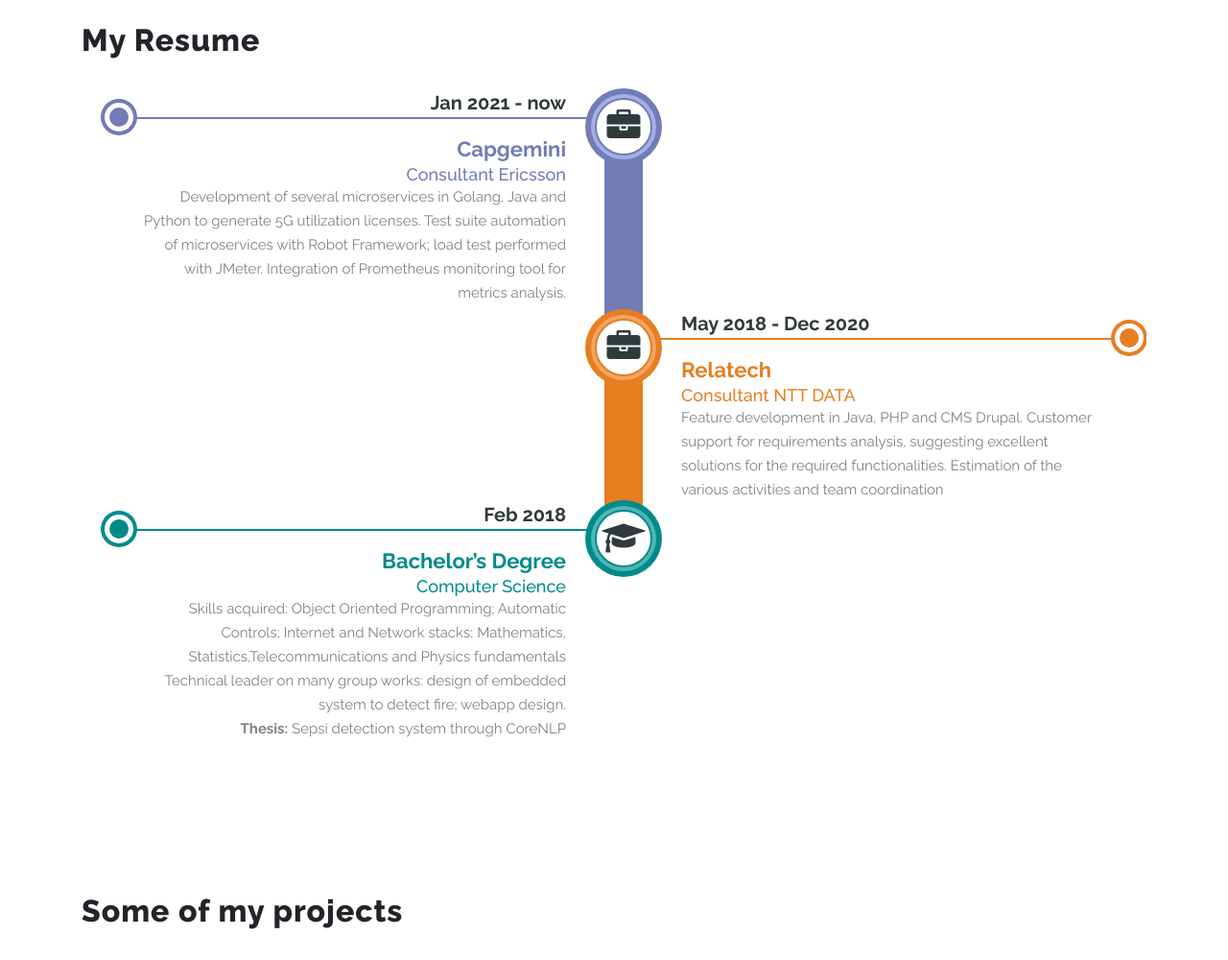
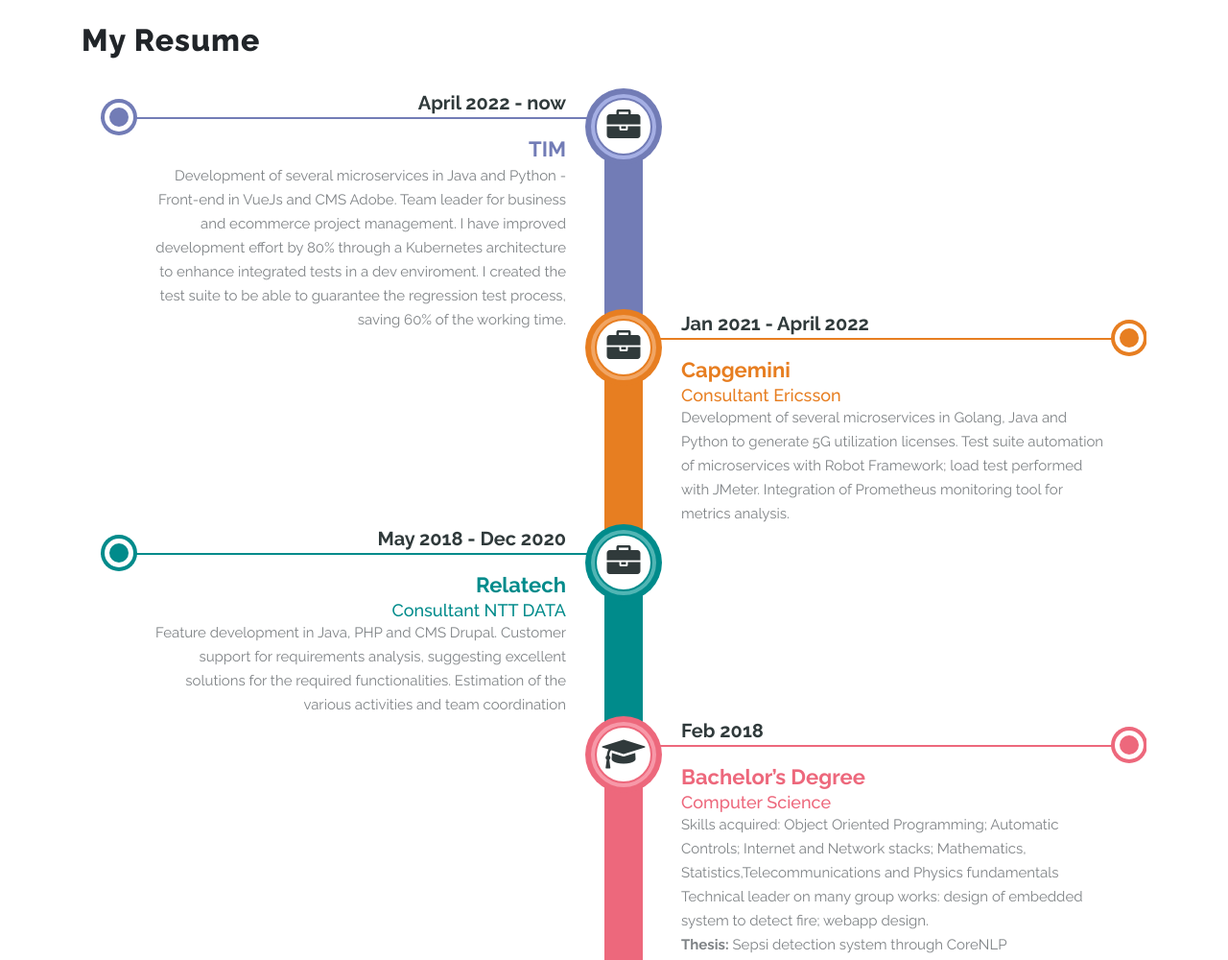
Before and after one commit to stefaniavallone/stefaniavallone.github.io, a plain HTML site: page index.html in a window 1280 px wide. Shown: the part 1856-2856 px from the top of the page at 96% size. Drawn offline with Linux system fonts and the light colour scheme.

Commit message:
Resume add new experience

```diff
--- a/assets/css/resume.css
+++ b/assets/css/resume.css
@@ -1,8 +1,7 @@
     .main-resume{overflow:hidden;position:relative; padding-top: 30px; padding-left: 20px;}
     .main-resume .timeline{width:50%;float:left;z-index:1;position:relative}
     .main-resume .timeline:after,.main-resume .timeline:before{content:"";display:block;clear:both}
-    .main-resume .timeline:before{content:"";width:40px;height:90%;background:#727cb6;position:absolute;top:10%;right:-20px}
-    .main-resume .timeline:last-child:before{height:0}
+    .main-resume .timeline:before{content:"";width:40px;height:100%;background:#727cb6;position:absolute;top:10%;right:-20px}
     .main-resume .timeline-icon{width:80px;height:80px;border-radius:50%;background:#727cb6;overflow:hidden;text-align:center;position:absolute;top:0;right:-40px;z-index:3}
     .main-resume .timeline-icon:before{content:"";width:60px;height:60px;border-radius:50%;background:#fff;border:2px solid #727cb6;box-shadow:0 0 0 4px #a5afe4;margin:auto;position:absolute;top:0;left:0;bottom:0;right:0}
     .main-resume .timeline-icon i{font-size:35px;color:#303a3b;line-height:80px;z-index:1;position:relative}
@@ -20,7 +19,7 @@
     .main-resume .timeline:nth-child(odd){margin:-100px 0 0}
 
     /* 1st child */
-    .main-resume .timeline:first-child,.main-resume .timeline:last-child:nth-child(even){margin:0!important}
+    .main-resume .timeline:first-child {margin:0!important}
     .main-resume .timeline:first-child .year{border-bottom:2px solid #727cb6;}
 
     /* 2nd child */
@@ -51,6 +50,7 @@
     .main-resume .timeline:nth-child(4n) .subtitle{color:#ed687c}
     .main-resume .timeline:nth-child(4n) .year{border-bottom:2px solid #ed687c;}
     .main-resume .timeline:nth-child(4n) {margin-top:100px}
+    .main-resume .timeline:nth-child(4n) {margin-bottom:10px}
 
     /* Mobile and small screens */
     @media only screen and (max-width:990px){.main-resume .timeline{width:100%}
--- a/index.html
+++ b/index.html
@@ -221,7 +221,22 @@
                         <div class="main-resume">
                             <div class="timeline">
                                 <div class="timeline-icon"><i class="fa fa-briefcase"></i></div>
-                                <span class="year">Jan 2021 - now</span>
+                                <span class="year">April 2022 - now</span>
+                                <div class="timeline-content">
+                                    <h5 class="title">TIM</h5>
+                                    <h4 class="subtitle"></h4>
+                                    <p class="description">
+                                        Development of several microservices in Java and Python - Front-end in VueJs and CMS Adobe.
+                                        Team leader for business and ecommerce project management.
+                                        I have improved development effort by 80% through a Kubernetes architecture to enhance
+                                        integrated tests in a dev enviroment. I created the test suite to be able to guarantee
+                                        the regression test process, saving 60% of the working time.
+                                    </p>
+                                </div>
+                            </div>
+                            <div class="timeline">
+                                <div class="timeline-icon"><i class="fa fa-briefcase"></i></div>
+                                <span class="year">Jan 2021 - April 2022</span>
                                 <div class="timeline-content">
                                     <h5 class="title">Capgemini</h5>
                                     <h4 class="subtitle">Consultant Ericsson</h4>
```
